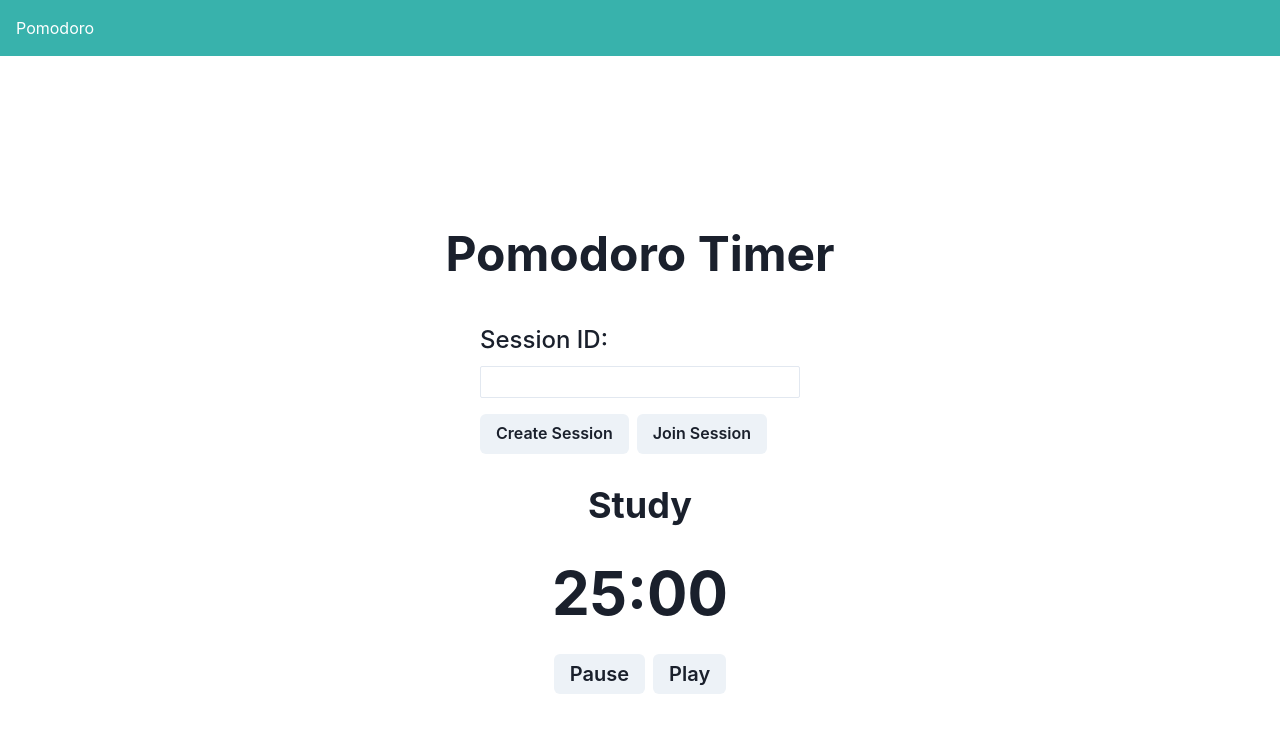
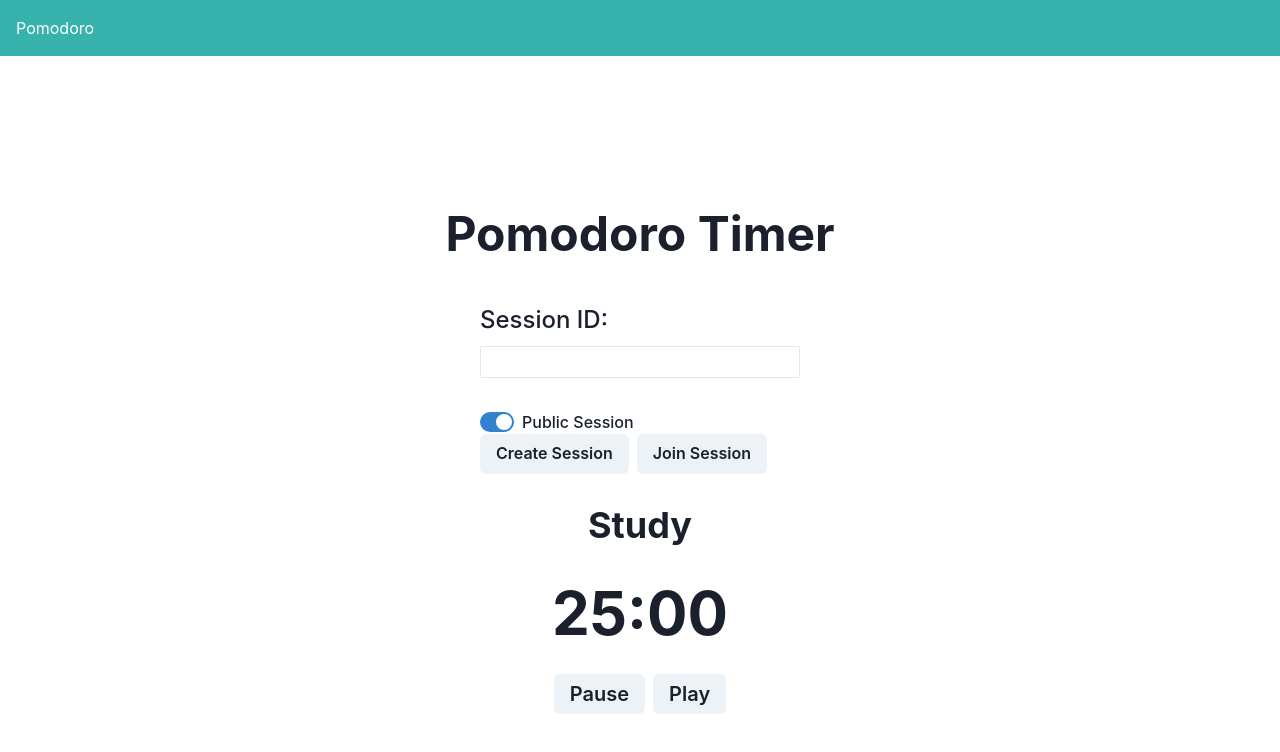
Before and after one commit to lucionathan/pomodoro, a Next.js app in the folder pomodoro-frontend/: page /pomodoro in a window 1280 px wide. Shown: the top 752 px of the page. Built offline with nearby package versions, Linux system fonts and the light colour scheme; no server answers.

Commit message:
adding the option to chose if session is public or not

```diff
--- a/pomodoro-frontend/src/pages/pomodoro/index.tsx
+++ b/pomodoro-frontend/src/pages/pomodoro/index.tsx
@@ -7,6 +7,8 @@ import {
   FormLabel,
   Input,
   Text,
+  Switch,
+  HStack,
 } from "@chakra-ui/react";
 
 const Pomodoro: React.FC = () => {
@@ -14,6 +16,8 @@ const Pomodoro: React.FC = () => {
   const [intervalId, setIntervalId] = useState<NodeJS.Timeout | null>(null);
   const [sessionID, setSessionID] = useState<string | null>(null);
   const [ws, setWebSocket] = useState<WebSocket | null>(null);
+  const [isPublic, setIsPublic] = useState(true);
+
   const audioRef = useRef<HTMLAudioElement>(null);
 
   const studyTime = 25 * 60;
@@ -56,17 +60,18 @@ const Pomodoro: React.FC = () => {
   }, [ws, intervalId]);
 
   const setupWebSocket = (path: string) => {
-    const newWs = new WebSocket(`ws://localhost:8080${path}?session=${sessionID}`);
+    const newWs = new WebSocket(`ws://localhost:8080${path}`);
     setWebSocket(newWs);
   };
 
   const handleCreateSession = () => {
-    setupWebSocket('/ws/create');
+    console.log(isPublic);
+    setupWebSocket(`/ws/create?public=${isPublic}`);
   };
 
   const handleJoinSession = () => {
     if (!sessionID) return;
-    setupWebSocket('/ws/join');
+    setupWebSocket(`/ws/join?session=${sessionID}`);
   };
 
   const handlePause = () => {
@@ -136,6 +141,16 @@ const Pomodoro: React.FC = () => {
           size="sm"
           fontSize="xl"
         />
+        <HStack mt={4}>
+          <Switch
+            id="public-switch"
+            isChecked={isPublic}
+            onChange={(e) => setIsPublic(e.target.checked)}
+          />
+          <FormLabel htmlFor="public-switch" mb="0">
+            Public Session
+          </FormLabel>
+      </HStack>
         <Flex>
           <Button onClick={handleCreateSession} mr={2}>
             Create Session
```
Also changed, not shown: 2 other files (tests, documents, lock files or other folders).
